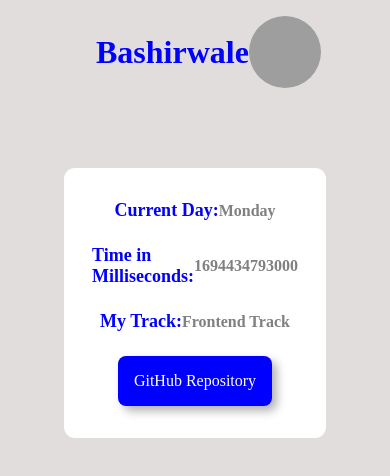
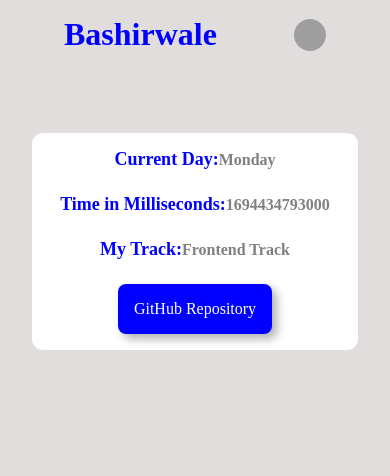
Before and after one commit to Bashirwale/HNGBashirTask1, a plain HTML site: page index.html in a window 390 px wide. Drawn offline with Linux system fonts and the light colour scheme; grey boxes are pictures that could not be loaded.

Commit message:
responsiveness

```diff
--- a/styles.css
+++ b/styles.css
@@ -32,6 +32,7 @@ main {
   padding: 32px;
   margin: 64px 0;
   height: 100%;
+  width: 100%;
   border-radius: 11px;
 }
 div {
@@ -61,3 +62,15 @@ div p {
 .git-button:hover {
   box-shadow: none;
 }
+@media (max-width: 720px) {
+  body {
+    padding: 0 32px;
+  }
+  main {
+    padding: 16px;
+  }
+  .header-profile--image {
+    height: 32px;
+    width: 32px;
+  }
+}
```
